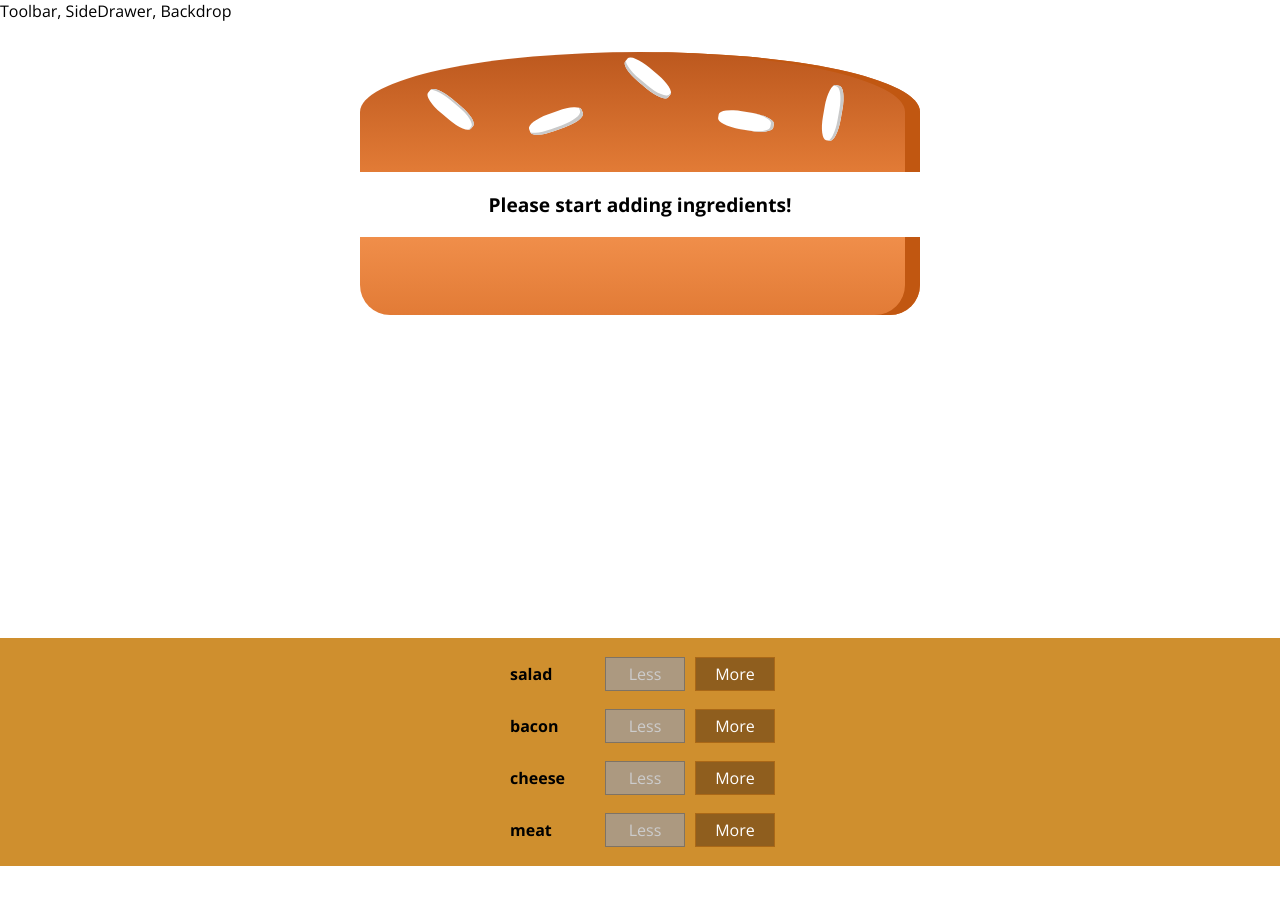
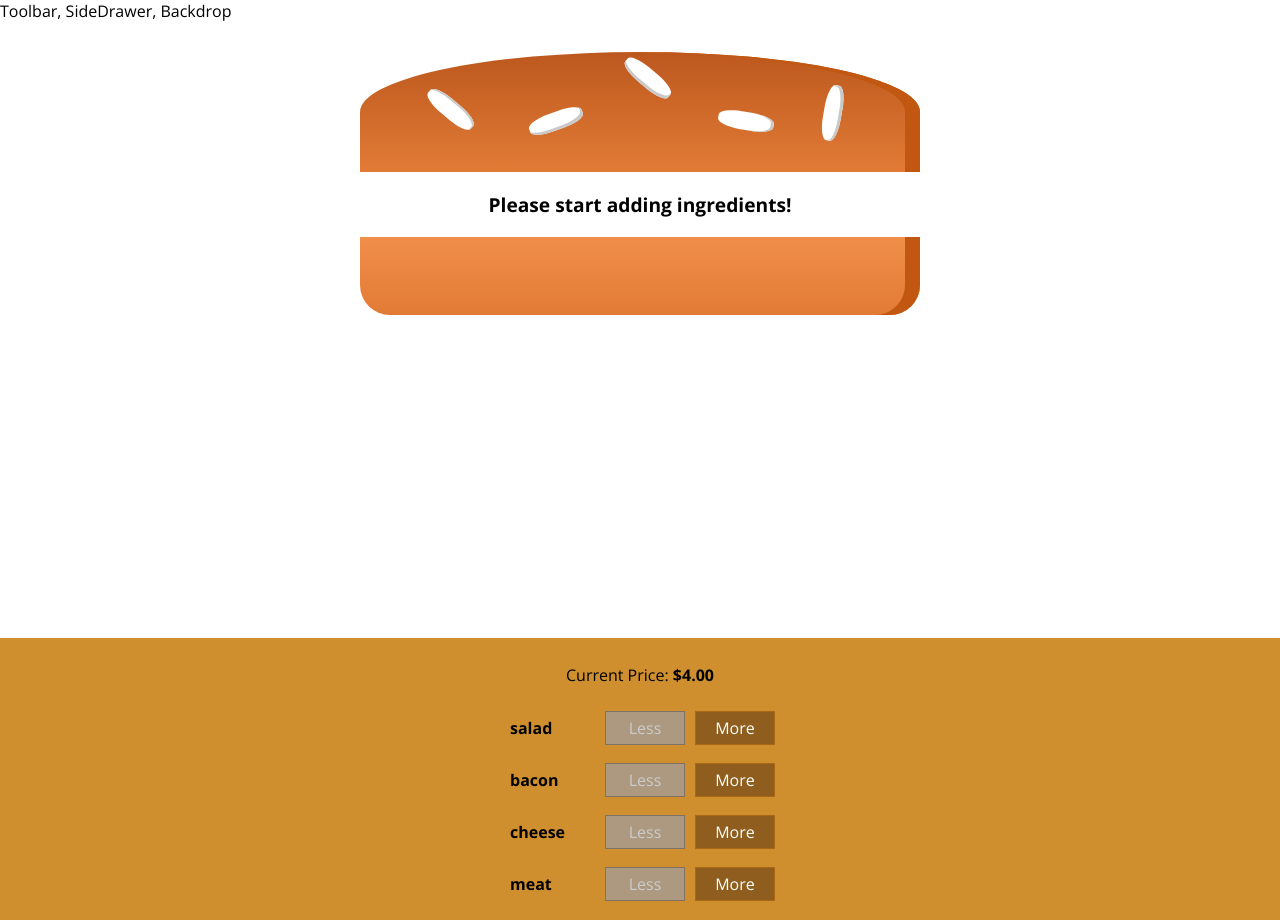
Before and after one commit to akpatel7/myBurgerApp, a React app: page / in a window 1280 px wide. Before the commit the page ends 866 px from the top, so only its background shows below. Built offline with nearby package versions, Linux system fonts and the light colour scheme.

Commit message:
fix overflow

```diff
--- a/src/components/Burger/BuildControls/BuildControls.js
+++ b/src/components/Burger/BuildControls/BuildControls.js
@@ -12,6 +12,7 @@
 
 const buildControls = (props) => (
     <div className={classes.BuildControls}>
+        <p>Current Price: <strong>${props.price.toFixed(2)}</strong></p>
         {controls.map(ctrl => (
             <BuildControl
                 key={ctrl.label}
--- a/src/containers/BurgerBuilder/BurgerBuilder.js
+++ b/src/containers/BurgerBuilder/BurgerBuilder.js
@@ -61,7 +61,6 @@
         const disabledInfo = {
             ...this.state.ingredients
         };
-        console.log(disabledInfo);
         for(let key in disabledInfo) {
             disabledInfo[key] = disabledInfo[key] <= 0
         }
@@ -71,7 +70,8 @@
                 <BuildControls
                  ingredientAdded={this.addIngredientHandler}
                  ingredientRemoved={this.removeIngredientHandler}
-                 disabled={disabledInfo} />
+                 disabled={disabledInfo}
+                 price={this.state.totalPrice} />
             </Aux>
         );
     }
```
